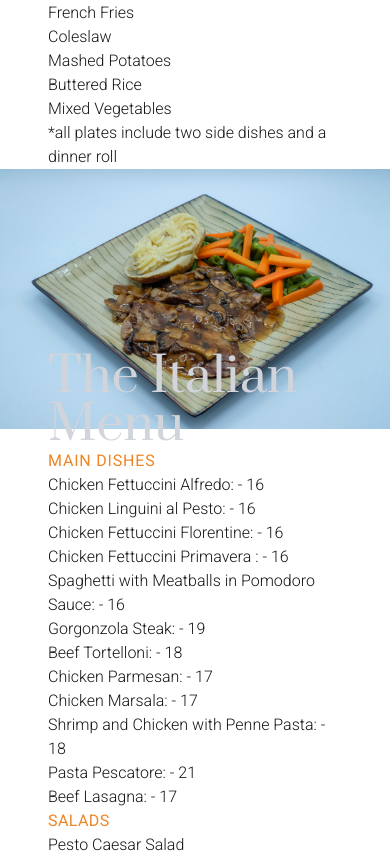
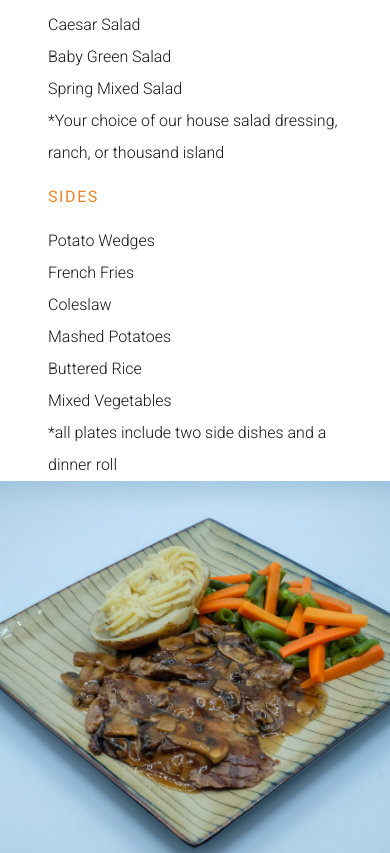
Before and after one commit to noelcastillon1/armandos-catering, a React (Vite) app: page / in a window 390 px wide. Shown: the part 1563-2416 px from the top of the page. Built offline with nearby package versions, Linux system fonts and the light colour scheme.

Commit message:
improve menu image responsiveness

```diff
--- a/src/components/AmericanMenu.jsx
+++ b/src/components/AmericanMenu.jsx
@@ -6,7 +6,7 @@ import { americanMenuItems } from "./constants/index";
 
 const AmericanMenu = () => {
     return (
-        <FoodMenu menuImg={menuImg} menuName={"American"} mainDishes={americanMenuItems.mainDishes} salads={americanMenuItems.salads} sides={americanMenuItems.sides} />
+        <FoodMenu menuImg={menuImg} isImgFirst={false} menuName={"American"} mainDishes={americanMenuItems.mainDishes} salads={americanMenuItems.salads} sides={americanMenuItems.sides} />
     )
 }
 
--- a/src/components/FoodMenu.jsx
+++ b/src/components/FoodMenu.jsx
@@ -1,26 +1,27 @@
-const FoodMenu = ({ menuImg, menuName, mainDishes, salads, sides }) => {
+const FoodMenu = ({ menuName, mainDishes, salads, sides, menuImg, isImgFirst }) => {
     return (
-        <article className="flex flex-col my-14">
+        <div className="food-menu-wrapper grid">
+            <article className="grid col-span-1 md:grid-cols-2 my-14">
                 <div className="food-menu px-12">
-                <h2 className="menu-name text-5xl md:text-8xl text-gray-300">The {menuName} Menu</h2>
-                <p className="main-dishes-subtitle tracking-wider text-primary uppercase">Main Dishes</p>
-                <ul className="main-dishes-ul">
+                    <h2 className="menu-name py-8 w-1/2 text-5xl md:text-8xl text-gray-300">The {menuName} Menu</h2>
+                    <p className="main-dishes-subtitle py-4 tracking-widest text-primary uppercase">Main Dishes</p>
+                    <ul className="main-dishes-ul leading-loose">
                         {mainDishes.map((item, index) => (
                             <li key={index}>
-                            {item.name}: - {item.price == null ? "Market Price" : item.price}
+                                {item.name} - {item.price == null ? "Market Price" : `$${item.price}`}
                             </li>
                         ))}
                     </ul>
-                <p className="salads-dishes-subtitle tracking-wide text-primary uppercase">Salads</p>
-                <ul className="salads-dishes-ul">
+                    <p className="salads-dishes-subtitle py-4 tracking-widest text-primary uppercase">Salads</p>
+                    <ul className="salads-dishes-ul leading-loose">
                         {salads.map((item, index) => (
                             <li key={index}>
                                 {item.name}
                             </li>
                         ))}
                     </ul>
-                <p className="sides-dishes-subtitle tracking-wide text-primary uppercase">Sides</p>
-                <ul className="sides-dishes-ul">
+                    <p className="sides-dishes-subtitle py-4 tracking-widest text-primary uppercase">Sides</p>
+                    <ul className="sides-dishes-ul leading-loose">
                         {sides.map((item, index) => (
                             <li key={index}>
                                 {item.name}
@@ -28,12 +29,11 @@ const FoodMenu = ({ menuImg, menuName, mainDishes, salads, sides }) => {
                         ))}
                     </ul>
                 </div>
-            <div className="menu-img h-32 w-full">
-                <div className="max-h-32">
-                    <img className="object-contain" src={menuImg} alt="" />
-                </div>
+                <div className={`menu-img-container h-96 md:h-full w-full ${isImgFirst == true ? "order-first" : ""}`}>
+                    <img className="object-cover h-full w-full" src={menuImg} alt="" />
                 </div>
             </article>
+        </div>
     )
 }
 
--- a/src/components/FoodMenuSection.jsx
+++ b/src/components/FoodMenuSection.jsx
@@ -8,8 +8,8 @@ const FoodMenuSection = () => {
     return (
         <>
             <AmericanMenu />
+            <FrenchMenu />
             <ItalianMenu />
-            <FrenchMenu />
             <MexicanMenu />
             <VegetarianMenu />
         </>
--- a/src/components/FrenchMenu.jsx
+++ b/src/components/FrenchMenu.jsx
@@ -6,7 +6,7 @@ import { frenchMenuItems } from "./constants/index";
 
 const FrenchMenu = () => {
     return (
-        <FoodMenu menuImg={menuImg} menuName={"French"} mainDishes={frenchMenuItems.mainDishes} salads={frenchMenuItems.salads} sides={frenchMenuItems.sides} />
+        <FoodMenu menuImg={menuImg} isImgFirst={true} menuName={"French"} mainDishes={frenchMenuItems.mainDishes} salads={frenchMenuItems.salads} sides={frenchMenuItems.sides} />
     )
 }
 
--- a/src/components/MexicanMenu.jsx
+++ b/src/components/MexicanMenu.jsx
@@ -6,7 +6,7 @@ import { mexicanMenuItems } from "./constants/index";
 
 const MexicanMenu = () => {
     return (
-        <FoodMenu menuImg={menuImg} menuName={"Mexican"} mainDishes={mexicanMenuItems.mainDishes} salads={mexicanMenuItems.salads} sides={mexicanMenuItems.sides} />
+        <FoodMenu menuImg={menuImg} isImgFirst={true} menuName={"Mexican"} mainDishes={mexicanMenuItems.mainDishes} salads={mexicanMenuItems.salads} sides={mexicanMenuItems.sides} />
     )
 }
 
--- a/src/components/constants/index.js
+++ b/src/components/constants/index.js
@@ -2,7 +2,6 @@ export const americanMenuItems = {
   mainDishes: [
     { name: "BBQ Pork Ribs", price: 16 },
     { name: "Honey Spicy BBQ Pork Chops", price: 16 },
-    { name: "Surf, ", price: 16 },
     {
       name: "Surf, Turf, & Sky (Shrimp, filet mignon, and chicken)",
       price: null,
```
Lines whose indentation alone changed are shown as unchanged.
